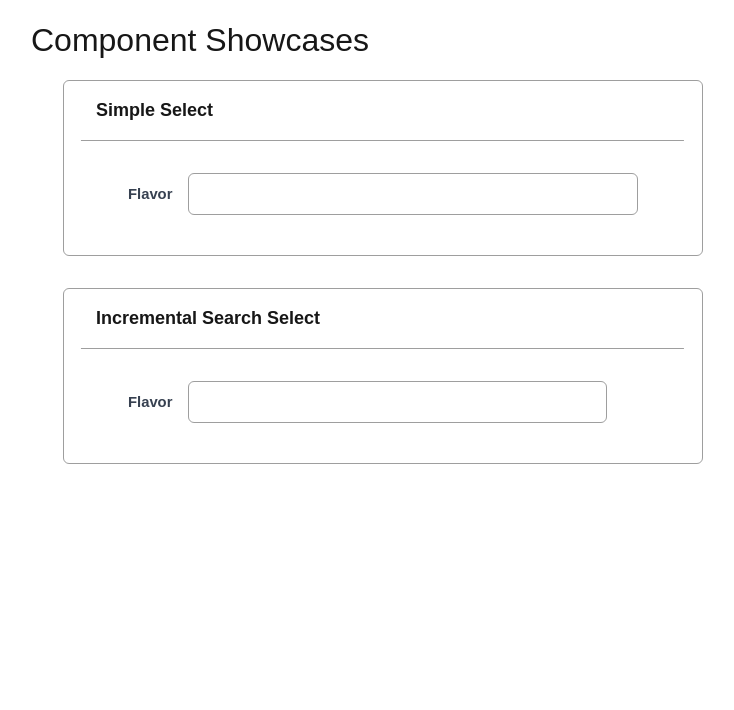
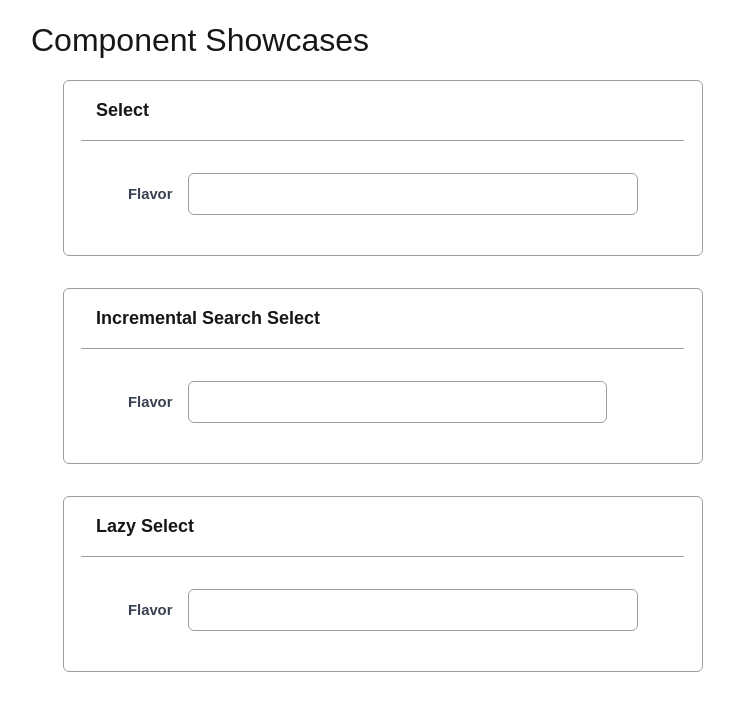
Before and after one commit to Gizmo-Verindipencil/My-React-Select, a Next.js app: page / in a window 1280 px wide. Shown: the top 710 px of the page, without its empty margins (1-735 px from the left). Built offline with nearby package versions, Linux system fonts and the light colour scheme.

Commit message:
Add LazySelect component for asynchronous option loading in showcases

```diff
--- a/src/app/page.tsx
+++ b/src/app/page.tsx
@@ -1,6 +1,7 @@
 "use client";
 
 import { FormProvider, useForm } from "react-hook-form";
+import { LazySelect } from "@/components/lazy-select";
 import { IncrementalSearchSelect } from "@/components/incremental-search-select";
 import { Select } from "@/components/select";
 import { Showcase } from "@/layouts/showcase";
@@ -31,7 +32,7 @@ export default function Home() {
       <h1>Component Showcases</h1>
       <div style={{ display: "flex", flexWrap: "wrap" }}>
         <FormProvider {...methods}>
-          <Showcase label="Simple Select">
+          <Showcase label="Select">
             <Select label="Flavor" options={flavors} name="flavor" />
           </Showcase>
           <Showcase label="Incremental Search Select">
@@ -41,6 +42,17 @@ export default function Home() {
               name="flavor"
             />
           </Showcase>
+          <Showcase label="Lazy Select">
+            <LazySelect
+              label="Flavor"
+              fetch={async () => {
+                return new Promise<typeof flavors>((resolve) => {
+                  setTimeout(() => resolve(flavors), 2000);
+                });
+              }}
+              name="flavor"
+            />
+          </Showcase>
         </FormProvider>
       </div>
     </>
--- /dev/null
+++ b/src/components/lazy-select/LazySelect.tsx
@@ -0,0 +1,63 @@
+"use client";
+
+import React, { useEffect, useRef, useState } from "react";
+import { useFormContext } from "react-hook-form";
+
+import classes from "./lazy-select.module.scss";
+
+type option = { value: string; label: string };
+
+interface LazySelectProps {
+  name: string;
+  fetch: () => Promise<option[]>;
+  label?: string;
+}
+
+const LazySelect: React.FC<LazySelectProps> = ({ name, fetch, label }) => {
+  const { register, setValue, watch } = useFormContext();
+  const loaded = useRef(false);
+  const [isLoading, setIsLoading] = useState(false);
+  const [options, setOptions] = useState<option[]>([]);
+
+  const value = watch(name);
+  useEffect(() => {
+    if (!loaded) return;
+    setValue(name, value);
+  }, [value]);
+
+  const handleFocus = async () => {
+    if (loaded.current || isLoading) return;
+    setIsLoading(true);
+    setOptions(await fetch());
+    setIsLoading(false);
+    loaded.current = true;
+  };
+
+  return (
+    <div className={classes.container}>
+      {label && (
+        <label htmlFor={name} className={classes.label}>
+          {label}
+        </label>
+      )}
+      <select
+        id={name}
+        className={classes.select}
+        {...register(name)}
+        onFocus={handleFocus}
+      >
+        {isLoading ? (
+          <option>Loading</option>
+        ) : loaded.current ? (
+          options.map((option) => (
+            <option key={option.value} value={option.value}>
+              {option.label}
+            </option>
+          ))
+        ) : null}
+      </select>
+    </div>
+  );
+};
+
+export default LazySelect;
--- /dev/null
+++ b/src/components/lazy-select/index.ts
@@ -0,0 +1,2 @@
+import LazySelect from "./LazySelect";
+export { LazySelect };
--- /dev/null
+++ b/src/components/lazy-select/lazy-select.module.scss
@@ -0,0 +1,30 @@
+.container {
+  display: flex;
+  margin: 1rem 2rem;
+}
+
+.label {
+  color: #374151;
+  font-size: 0.925rem;
+  font-weight: bold;
+  margin: 0.6rem 0;
+}
+
+.select {
+  appearance: none;
+  background-color: white;
+  border: 1px solid #9e9e9e;
+  border-radius: 0.375rem;
+  color: #374151;
+  cursor: pointer;
+  font-size: 1rem;
+  margin-left: 1rem;
+  padding: 0.5rem 1rem;
+  width: 90%;
+
+  &:focus {
+    outline: none;
+    border-color: #2563eb;
+    box-shadow: 0 0 0 3px rgba(37, 99, 235, 0.25);
+  }
+}
```
